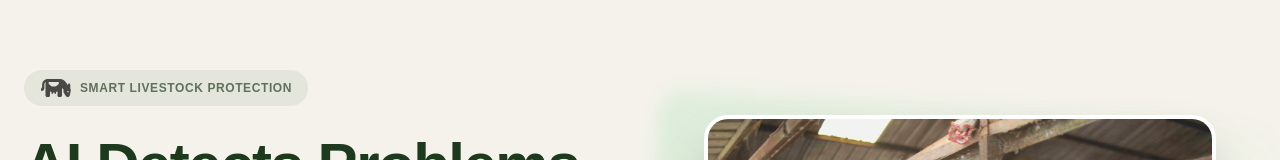
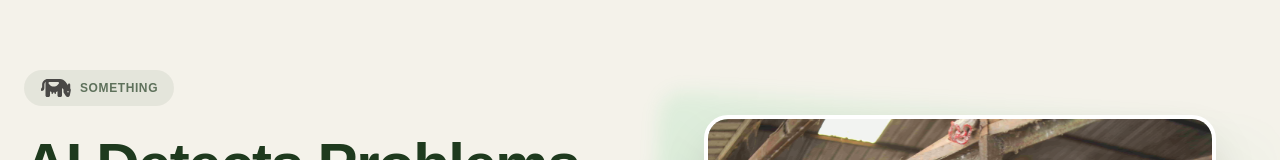
Before and after one commit to taralamia/insurecow-portfolio-practice, a Next.js app: page / in a window 1280 px wide. Shown: the part 240-400 px from the top of the page. Built offline with nearby package versions, Linux system fonts and the light colour scheme.

Commit message:
test change

```diff
--- a/components/Banner.tsx
+++ b/components/Banner.tsx
@@ -37,7 +37,7 @@ export default function Banner() {
             <span>
               <FaCow className="text-black w-8 h-6" />
             </span>{" "}
-            Smart Livestock Protection
+            Something
           </div>
 
           {/* Heading */}
```
